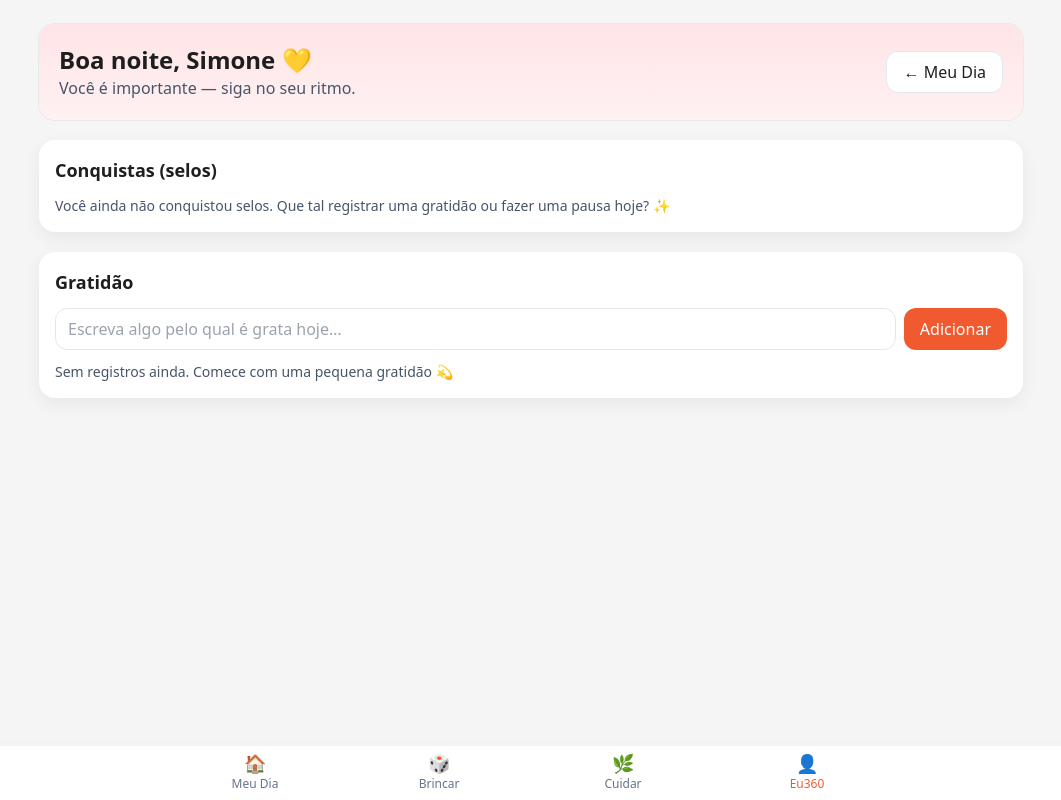
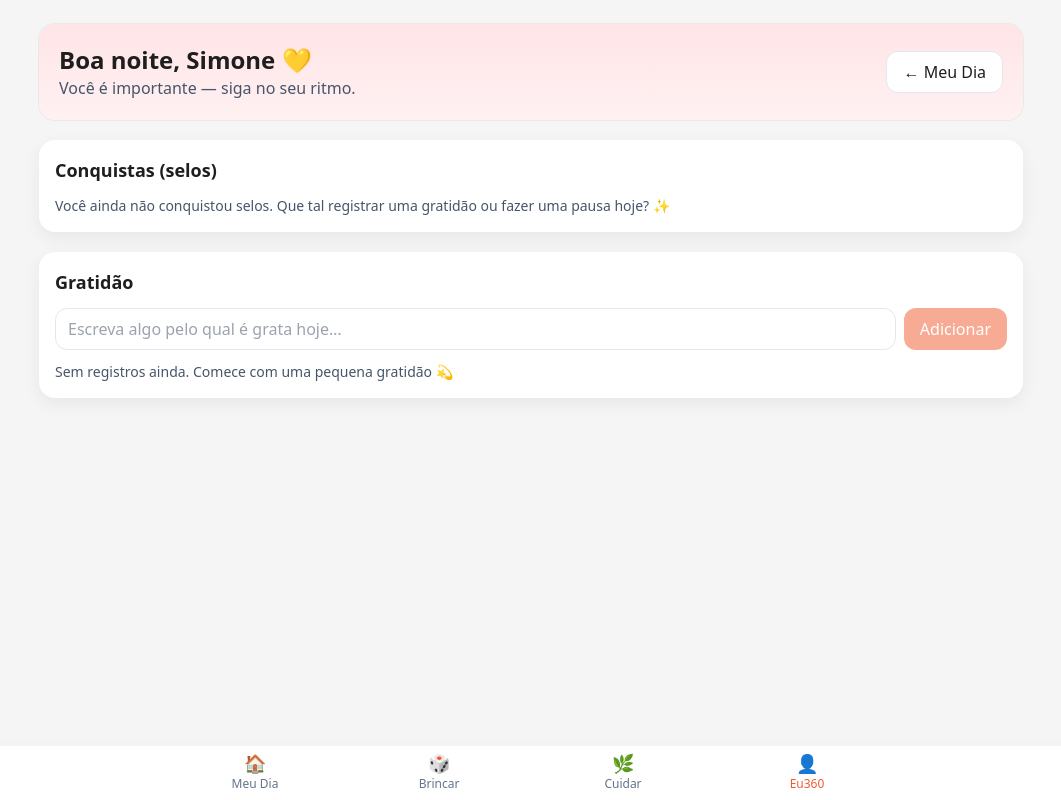
Before and after one commit to simonebrusco/materna360-app, a Next.js app in the folder materna360_starter/: page /eu360 in a window 1280 px wide. Shown: the whole page, without its empty margins (109-1170 px from the left). Built offline with nearby package versions, Linux system fonts and the light colour scheme.

Commit message:
Update page.jsx

```diff
--- a/materna360_starter/app/eu360/page.jsx
+++ b/materna360_starter/app/eu360/page.jsx
@@ -4,7 +4,7 @@
 import { useEffect, useMemo, useState } from "react";
 import Link from "next/link";
 import { listGratitudes, addGratitude } from "../../lib/gratitudes";
-import { getJSON } from "../../lib/storage";
+import { getJSON, hasWindow } from "../../lib/storage";
 
 function Section({ title, right, children }) {
   return (
@@ -34,7 +34,6 @@ function Badge({ name }) {
 }
 
 export default function Eu360Page() {
-  // Saudação (seguro para SSR)
   const greeting = useMemo(() => {
     const h = new Date().getHours();
     if (h < 12) return "Bom dia";
@@ -42,24 +41,33 @@ export default function Eu360Page() {
     return "Boa noite";
   }, []);
 
-  // Estado local (hidrata no cliente via effects)
-  const [grats, setGrats] = useState([]);         // [{id, text, ts}]
-  const [text, setText] = useState("");
-  const [badges, setBadges] = useState([]);       // ["CuidarDeMim", "Organizada", ...]
+  const [grats, setGrats] = useState([]);     // lista de gratidões
+  const [text, setText] = useState("");       // input
+  const [badges, setBadges] = useState([]);   // selos
 
-  // Hidratar conteúdos somente no cliente
   useEffect(() => {
-    // Gratidões
+    // Hidratação segura no cliente
     setGrats(listGratitudes());
-
-    // Badges
     setBadges(getJSON("m360:badges", []) || []);
 
-    // Ouvir alterações
-    const onStorage = () => setBadges(getJSON("m360:badges", []) || []);
-    const onWin = () => setBadges(getJSON("m360:badges", []) || []);
+    if (!hasWindow()) return;
+
+    const onStorage = (e) => {
+      if (e?.key === "m360:badges") {
+        setBadges(getJSON("m360:badges", []) || []);
+      }
+      if (e?.key === "m360:gratitudes") {
+        setGrats(listGratitudes());
+      }
+    };
+
+    const onWin = () => {
+      setBadges(getJSON("m360:badges", []) || []);
+    };
+
     window.addEventListener("storage", onStorage);
     window.addEventListener("m360:win", onWin);
+
     return () => {
       window.removeEventListener("storage", onStorage);
       window.removeEventListener("m360:win", onWin);
@@ -93,9 +101,10 @@ export default function Eu360Page() {
       <Section title="Conquistas (selos)">
         {badges?.length ? (
           <div className="flex flex-wrap gap-2">
-            {badges.map((b, i) => (
-              <Badge key={`${typeof b === "string" ? b : b.name}-${i}`} name={b.name || b} />
-            ))}
+            {badges.map((b, i) => {
+              const name = typeof b === "string" ? b : b?.name;
+              return <Badge key={`${name}-${i}`} name={name || "Selo"} />;
+            })}
           </div>
         ) : (
           <p className="text-sm text-slate-600">
@@ -116,7 +125,13 @@ export default function Eu360Page() {
             placeholder="Escreva algo pelo qual é grata hoje…"
             className="flex-1 rounded-xl border border-slate-200 bg-white px-3 py-2"
           />
-          <button onClick={onAdd} className="btn btn-primary">Adicionar</button>
+          <button
+            onClick={onAdd}
+            disabled={!text.trim()}
+            className="btn btn-primary disabled:opacity-50"
+          >
+            Adicionar
+          </button>
         </div>
 
         {grats.length ? (
```
